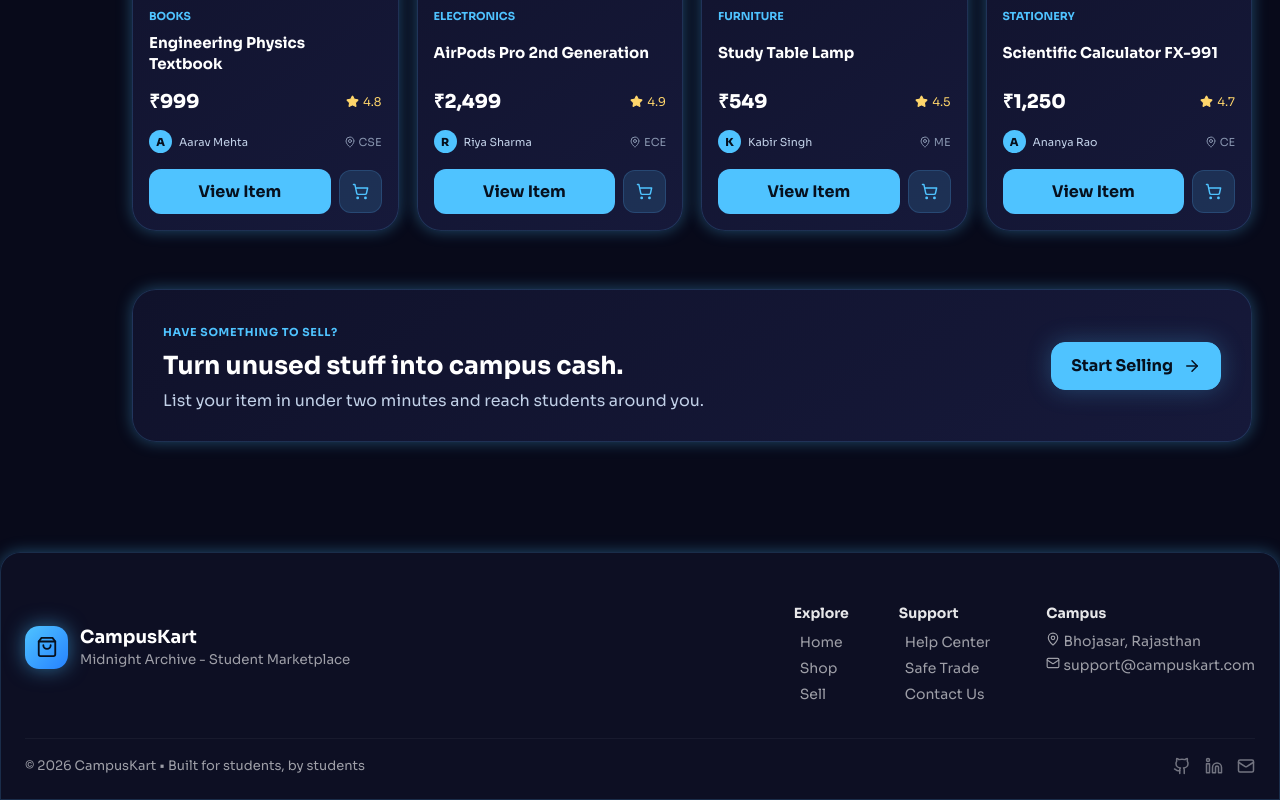
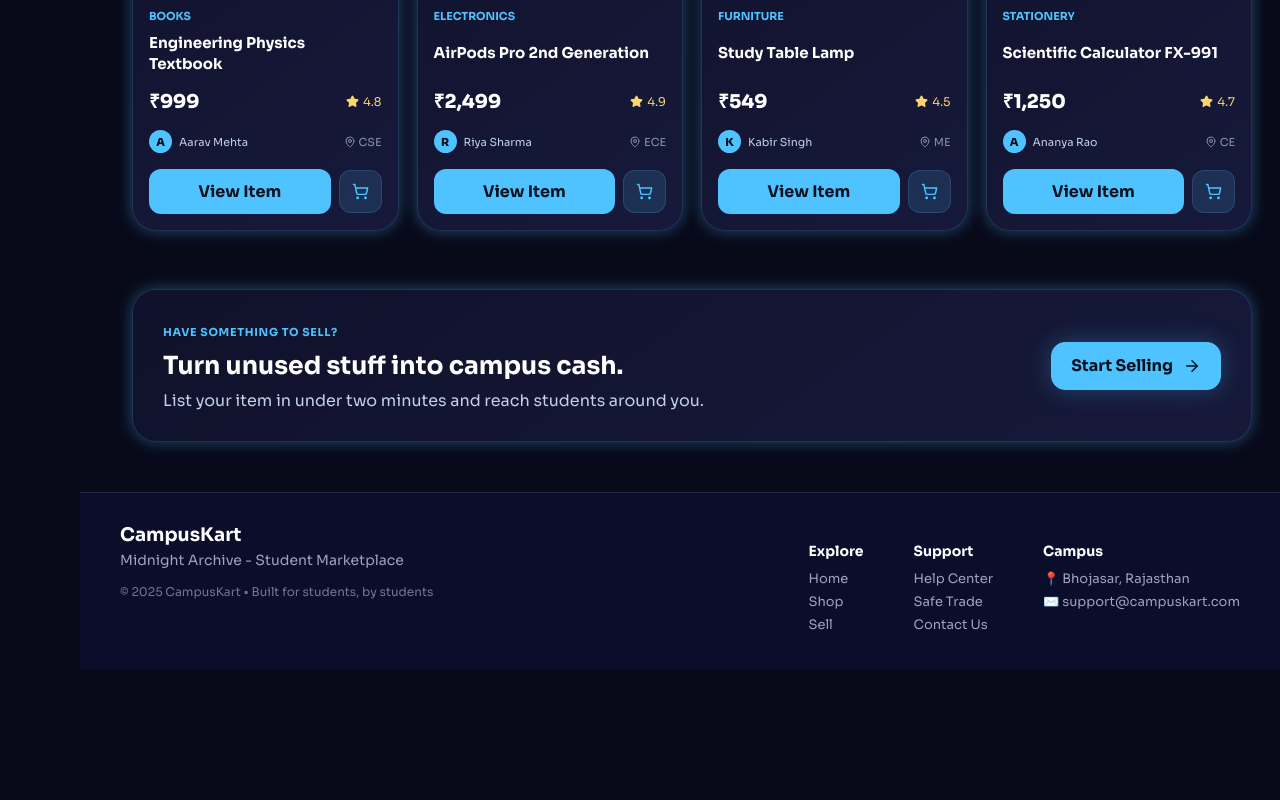
Before and after one commit to Kjangir25/CampusKart, a React (Vite) app in the folder frontend/: page / in a window 1280 px wide. Shown: the part 1461-2261 px from the top of the page. After the commit the page ends 2130 px from the top, so only its background shows below. Built offline with nearby package versions, Linux system fonts and the light colour scheme.

Commit message:
size of footer

```diff
--- a/frontend/src/components/footer.css
+++ b/frontend/src/components/footer.css
@@ -1,89 +1,70 @@
 .footer {
-    margin-top: 60px;
-    padding: 32px 24px 20px;
-    border-radius: 20px 20px 0 0;
+    width: calc(100% - 80px);
+    margin-left: 80px;
+    background: #0a0e2a;
     border-top: 1px solid rgba(255, 255, 255, 0.1);
+    padding: 30px 40px;
+    color: #a0a0c0;
+    box-sizing: border-box;
 }
 
-.footer-top {
+.footer-content {
     display: flex;
     justify-content: space-between;
     gap: 40px;
-    flex-wrap: wrap;
+    max-width: 1200px;
+    margin: 0 auto;
 }
 
-.footer-brand {
-    display: flex;
-    gap: 12px;
-    align-items: center;
+.footer-left h3 {
+    color: white;
+    margin: 0 0 5px 0;
 }
 
-.footer-brand strong {
-    display: block;
-    font-size: 18px;
+.footer-left p {
+    margin: 4px 0;
+    font-size: 14px;
 }
 
-.footer-brand small {
-    opacity: 0.6;
+.footer-tagline {
+    margin-top: 15px !important;
+    font-size: 12px !important;
+    opacity: 0.7;
 }
 
 .footer-links {
     display: flex;
     gap: 50px;
-    flex-wrap: wrap;
 }
 
 .footer-links h4 {
+    color: white;
+    font-size: 14px;
     margin-bottom: 10px;
-    font-size: 14px;
-    opacity: 0.9;
 }
 
-.footer-links button,
+.footer-links a,
 .footer-links p {
     display: block;
-    background: none;
-    border: none;
-    text-align: left;
-    opacity: 0.6;
-    font-size: 14px;
+    font-size: 13px;
     margin: 6px 0;
     cursor: pointer;
-    color: inherit;
 }
 
-.footer-links button:hover {
-    opacity: 1;
-}
+@media (max-width: 768px) {
+    .footer {
+        width: 100%;
+        margin-left: 0;
+        padding: 20px;
+        margin-bottom: 70px;
+    }
 
-.footer-bottom {
-    margin-top: 28px;
-    padding-top: 18px;
-    border-top: 1px solid rgba(255, 255, 255, 0.08);
-    display: flex;
-    justify-content: space-between;
-    font-size: 13px;
-    opacity: 0.6;
-    flex-wrap: wrap;
-    gap: 12px;
-}
-
-.footer-social {
-    display: flex;
-    gap: 14px;
-}
-
-.footer-social a {
-    color: inherit;
-    opacity: 0.7;
-}
-
-.footer-social a:hover {
-    opacity: 1;
-}
-
-@media(max-width:700px) {
-    .footer-top {
+    .footer-content {
         flex-direction: column;
     }
+
+    .footer-links {
+        gap: 25px;
+        flex-wrap: wrap;
+    }
 }
--- a/frontend/src/components/footer.jsx
+++ b/frontend/src/components/footer.jsx
@@ -1,49 +1,37 @@
-import { ShoppingBag, Github, Linkedin, Mail, MapPin } from "lucide-react";
 import "./footer.css";
 
-function Footer({ go }) {
+const Footer = () => {
     return (
-        <footer className="footer glass">
-            <div className="footer-top">
-                <div className="footer-brand">
-                    <span className="brand-mark"><ShoppingBag size={22} /></span>
-                    <div>
-                        <strong>CampusKart</strong>
-                        <small>Midnight Archive - Student Marketplace</small>
-                    </div>
+        <footer className="footer">
+            <div className="footer-content">
+                <div className="footer-left">
+                    <h3>CampusKart</h3>
+                    <p>Midnight Archive - Student Marketplace</p>
+                    <p className="footer-tagline">© 2025 CampusKart • Built for students, by students</p>
                 </div>
 
                 <div className="footer-links">
                     <div>
                         <h4>Explore</h4>
-                        <button onClick={() => go("home")}>Home</button>
-                        <button onClick={() => go("shop")}>Shop</button>
-                        <button onClick={() => go("sell")}>Sell</button>
+                        <a>Home</a>
+                        <a>Shop</a>
+                        <a>Sell</a>
                     </div>
                     <div>
                         <h4>Support</h4>
-                        <button>Help Center</button>
-                        <button>Safe Trade</button>
-                        <button>Contact Us</button>
+                        <a>Help Center</a>
+                        <a>Safe Trade</a>
+                        <a>Contact Us</a>
                     </div>
                     <div>
                         <h4>Campus</h4>
-                        <p><MapPin size={14} /> Bhojasar, Rajasthan</p>
-                        <p><Mail size={14} /> support@campuskart.com</p>
+                        <p>📍 Bhojasar, Rajasthan</p>
+                        <p>✉️ support@campuskart.com</p>
                     </div>
-                </div>
-            </div>
-
-            <div className="footer-bottom">
-                <span>© 2026 CampusKart • Built for students, by students</span>
-                <div className="footer-social">
-                    <a href="https://github.com" target="_blank"><Github size={18} /></a>
-                    <a href="https://linkedin.com" target="_blank"><Linkedin size={18} /></a>
-                    <a href="mailto:support@campuskart.com"><Mail size={18} /></a>
                 </div>
             </div>
         </footer>
     );
-}
+};
 
 export default Footer;
```
